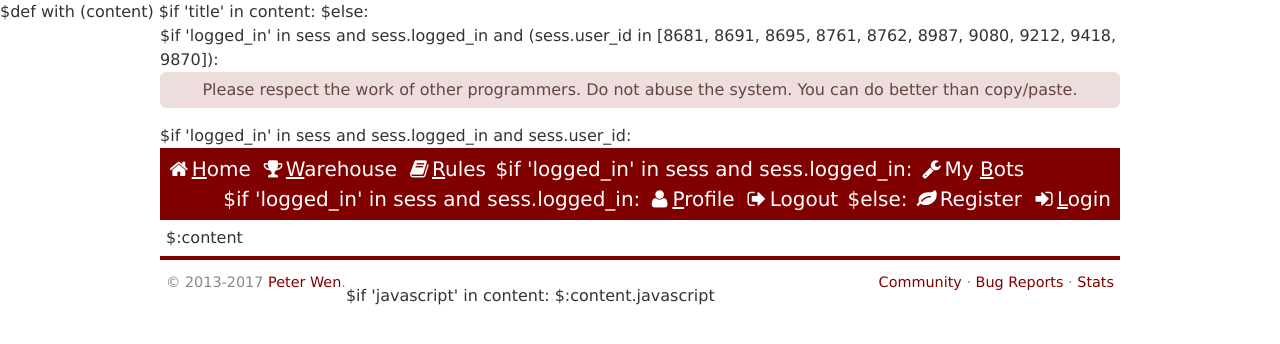
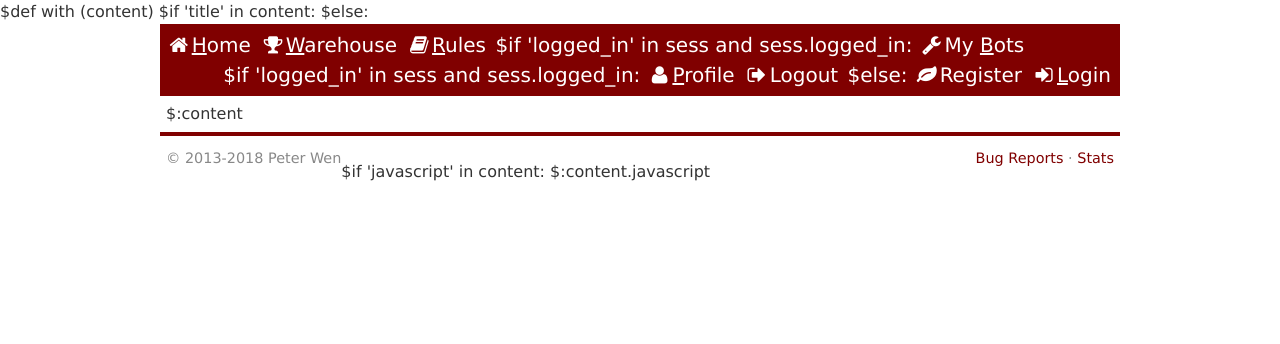
Before and after one commit to sysadmin75/rgserver, a Python web app: template webapp/template/layout.html in a window 1280 px wide. Shown: the top 344 px of the page. Run offline with Jinja, Linux system fonts and the light colour scheme; the template is opened without the code that fills it, so the values that code supplies are empty; some libraries are stand-ins or nearby versions.

Commit message:
Remove G+ community and clean up

```diff
--- a/webapp/template/layout.html
+++ b/webapp/template/layout.html
@@ -26,15 +26,6 @@ $def with (content)
   </head>
   <body>
       <div id="container">
-        $if 'logged_in' in sess and sess.logged_in and (sess.user_id in [8681, 8691, 8695, 8761, 8762, 8987, 9080, 9212, 9418, 9870]):
-          <div class="notice">
-            Please respect the work of other programmers. Do not abuse the system. You can do better than copy/paste.
-          </div>
-        $if 'logged_in' in sess and sess.logged_in and sess.user_id:
-          <!--<div class="notice">
-            A temporary per-user pvChat has been added to the bottom of each user's <a href="/user/$sess.user_id">profile</a>.<br />
-            It will be removed when a better chat system is available.
-          </div>-->
         <!--<div class="notice">
           Robot Game will be down for a server move tomorrow, Monday June 16th starting approximately
           7:30AM (EST) for 4-6 hours.
@@ -61,10 +52,9 @@ $def with (content)
         </div>
         <div class="footer">
           <div class="left">
-            <span>&copy;&nbsp;2013-2017&nbsp;<a href="https://whitehalmos.org">Peter&nbsp;Wen</a></span>.
+            <span>&copy;&nbsp;2013-2018&nbsp;Peter&nbsp;Wen</span>
           </div>
           <div class="right">
-            <a href="https://plus.google.com/communities/118117754881924895861">Community</a> &middot;
             <a href="https://github.com/RobotGame/rgserver/issues">Bug&nbsp;Reports</a> &middot;
             <a href="/stats">Stats</a>
           </div>
```
